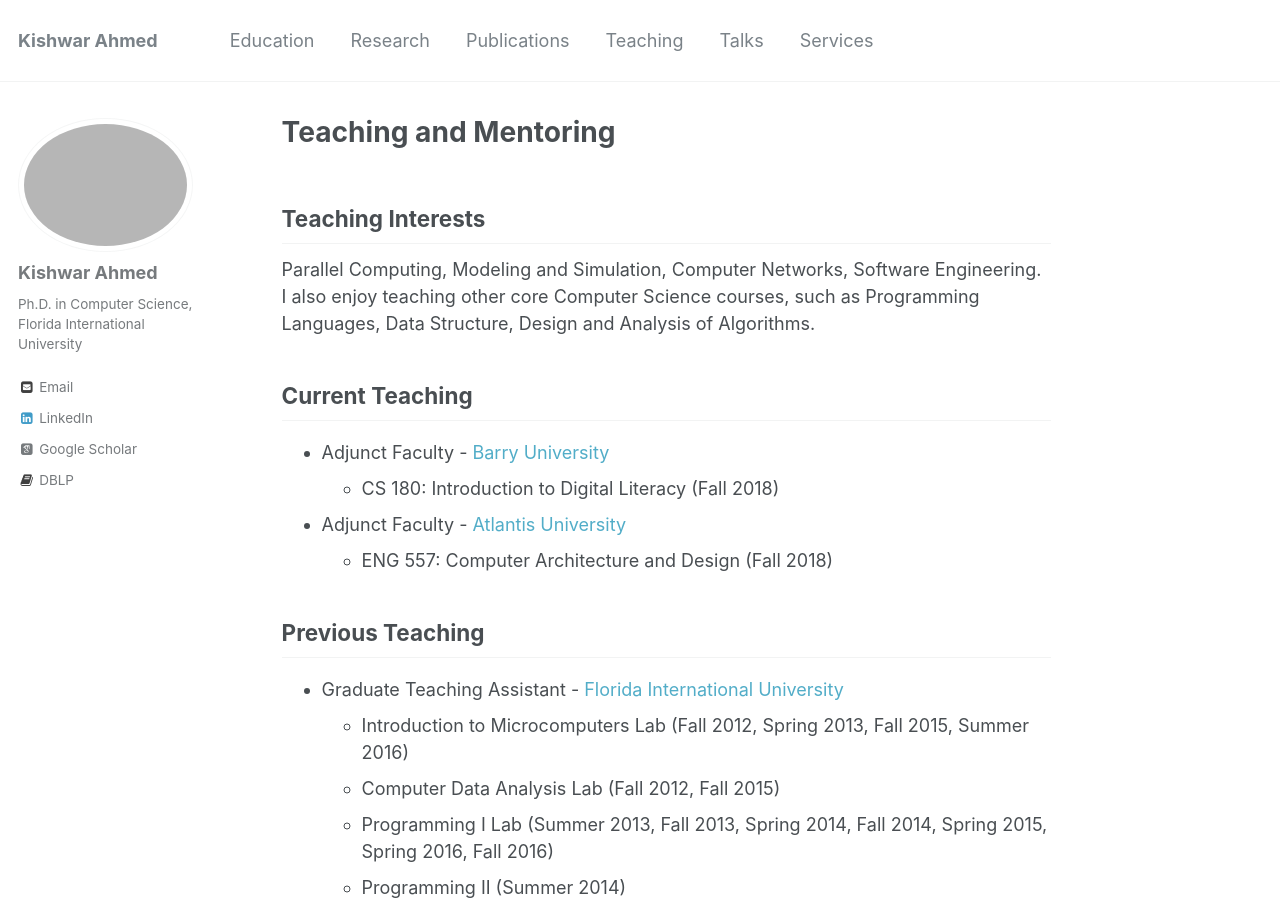
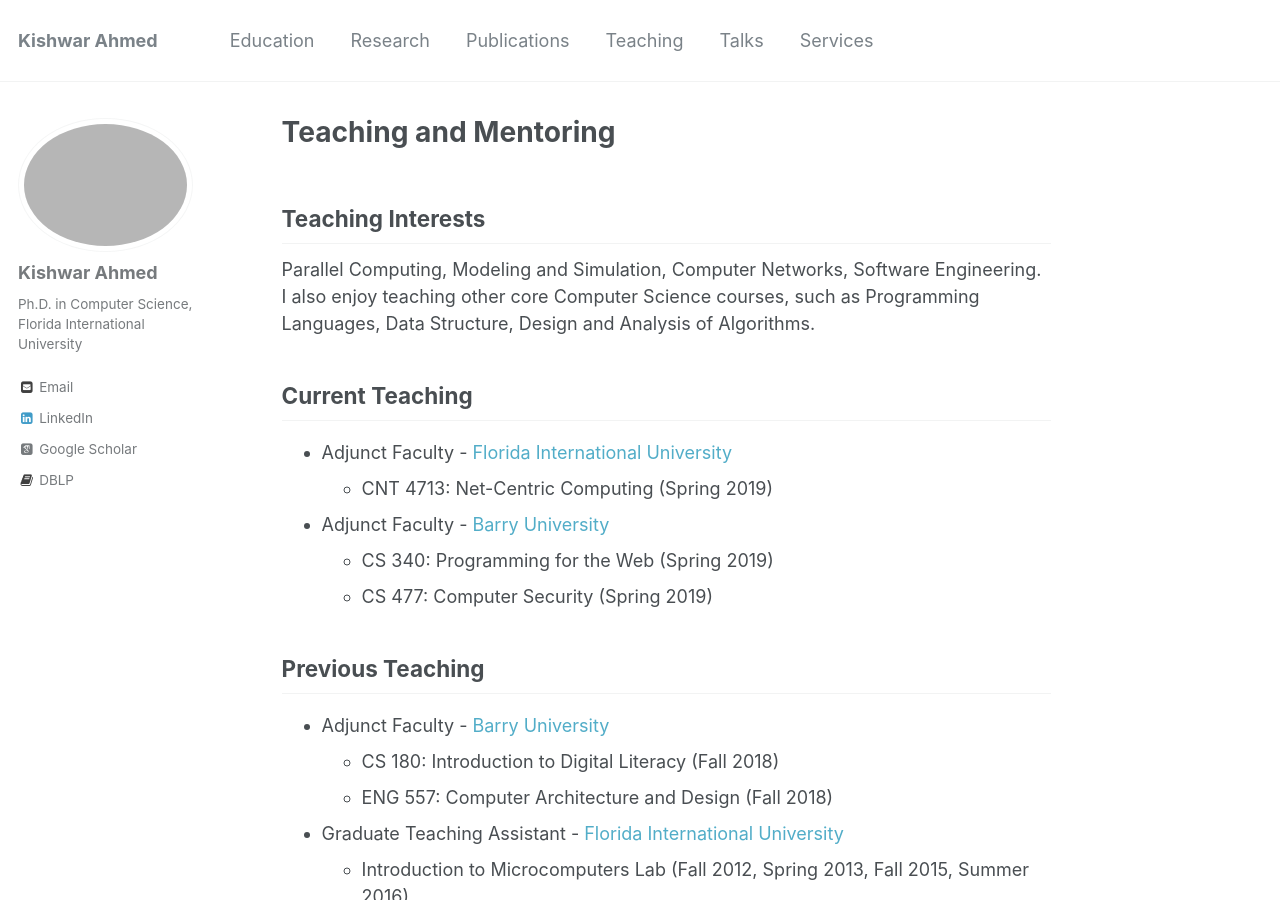
Before and after one commit to kishwarbd/kishwarbd.github.io, a Jekyll site: the page built from _pages/teaching.md, in a window 1280 px wide and 900 px high. Built offline with Jekyll 4.4.1, drawn with Linux system fonts in a browser that asks for light colours; some web fonts are replaced.

Commit message:
updates.

```diff
--- a/_pages/teaching.md
+++ b/_pages/teaching.md
@@ -8,12 +8,16 @@ author_profile: true
 Parallel Computing, Modeling and Simulation, Computer Networks, Software Engineering. I also enjoy teaching other core Computer Science courses, such as Programming Languages, Data Structure, Design and Analysis of Algorithms.
 
 ## Current Teaching
+* Adjunct Faculty - [Florida International University](https://www.fiu.edu/)
+  * CNT 4713: Net-Centric Computing (Spring 2019)
+* Adjunct Faculty - [Barry University](https://www.barry.edu/)
+  * CS 340: Programming for the Web (Spring 2019)
+  * CS 477: Computer Security (Spring 2019)
+
+## Previous Teaching
 * Adjunct Faculty - [Barry University](https://www.barry.edu/)
   * CS 180: Introduction to Digital Literacy (Fall 2018)
-* Adjunct Faculty - [Atlantis University](https://www.atlantisuniversity.edu/)
   * ENG 557: Computer Architecture and Design (Fall 2018)
-
-## Previous Teaching
 * Graduate Teaching Assistant - [Florida International University](https://www.fiu.edu)
   * Introduction to Microcomputers Lab (Fall 2012, Spring 2013, Fall 2015, Summer 2016)
   * Computer Data Analysis Lab (Fall 2012, Fall 2015)
```
Also changed, not shown: 1 other file.
